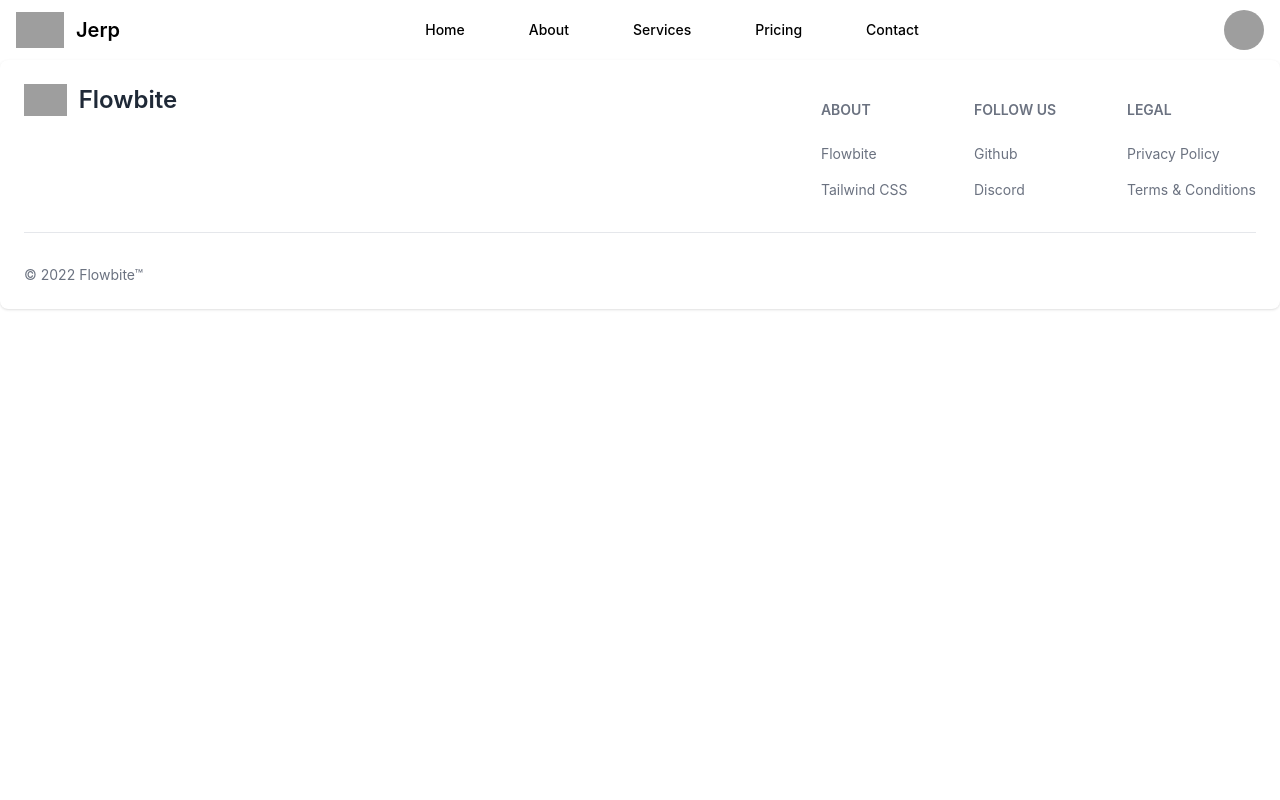
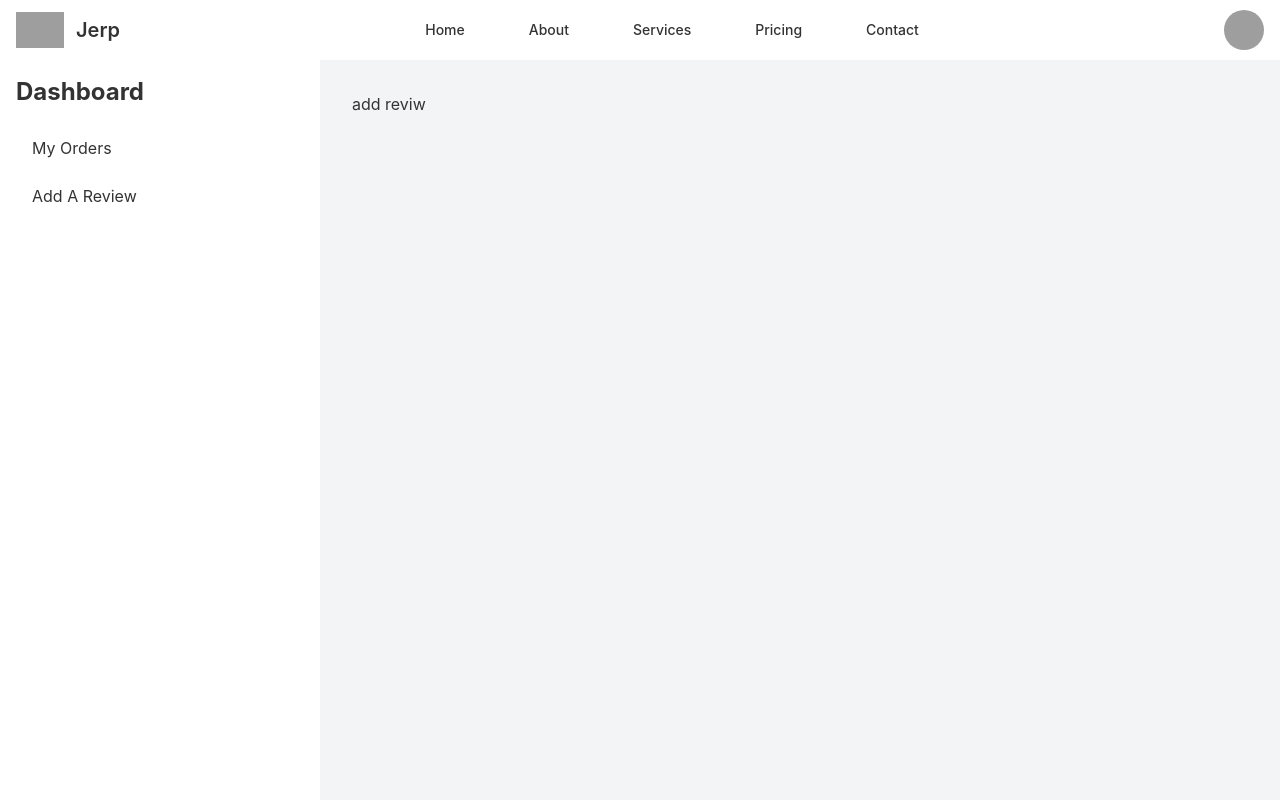
Before and after one commit to osama2kabdullah/jerp-client-side, a React (Create React App) app: page /dashboard/addreview in a window 1280 px wide. Shown: the top 800 px of the page. Built offline with nearby package versions, Linux system fonts and the light colour scheme; no server answers; sample sign-in values are in the browser's storage; grey boxes are pictures that could not be loaded.

Commit message:
dashboard and my orders page setup don with load databse

```diff
--- a/package.json
+++ b/package.json
@@ -6,6 +6,7 @@
     "@testing-library/jest-dom": "^5.16.5",
     "@testing-library/react": "^13.4.0",
     "@testing-library/user-event": "^13.5.0",
+    "daisyui": "^2.31.0",
     "firebase": "^9.11.0",
     "flowbite": "^1.5.3",
     "flowbite-react": "^0.1.12",
--- a/src/App.js
+++ b/src/App.js
@@ -1,31 +1,47 @@
-import './App.css';
-import FooterMe from './pages/FooterMe';
-import Header from './pages/Home/header/Header';
-import Home from './pages/Home/Home';
+import "./App.css";
+import FooterMe from "./pages/FooterMe";
+import Header from "./pages/Home/header/Header";
+import Home from "./pages/Home/Home";
 import { Routes, Route, Link } from "react-router-dom";
-import Login from './pages/login/Login';
-import SignUp from './pages/login/SignUp';
-import FogotPass from './pages/login/FogotPass';
-import ToolsDetails from './pages/Home/Tools/ToolsDetails';
-import RequirAuth from './pages/shared/RequireAuth';
-import { useEffect } from 'react';
+import Login from "./pages/login/Login";
+import SignUp from "./pages/login/SignUp";
+import FogotPass from "./pages/login/FogotPass";
+import ToolsDetails from "./pages/Home/Tools/ToolsDetails";
+import RequirAuth from "./pages/shared/RequireAuth";
+import { useEffect } from "react";
+import Dashboard from "./pages/dashboard/Dashboard";
+import MyOrders from "./pages/dashboard/MyOrders/MyOrders";
+import AddReview from "./pages/dashboard/AddReview";
 
 function App() {
-
   return (
     <div>
       <Header></Header>
       <Routes>
-        <Route path='/' element={<Home></Home>}></Route>
-        <Route path='/login' element={<Login></Login>}></Route>
-        <Route path='/signup' element={<SignUp></SignUp>}></Route>
-        <Route path='/forgotpassword' element={<FogotPass></FogotPass>}></Route>
-        <Route path='/forgotpassword' element={<FogotPass></FogotPass>}></Route>
-        <Route path='/productdetail/:id' element={
-          <RequirAuth>
-        <ToolsDetails></ToolsDetails>
-        </RequirAuth>
-        }></Route>
+        <Route path="/" element={<Home></Home>}></Route>
+        <Route path="/login" element={<Login></Login>}></Route>
+        <Route path="/signup" element={<SignUp></SignUp>}></Route>
+        <Route path="/forgotpassword" element={<FogotPass></FogotPass>}></Route>
+        <Route path="/forgotpassword" element={<FogotPass></FogotPass>}></Route>
+        <Route
+          path="/productdetail/:id"
+          element={
+            <RequirAuth>
+              <ToolsDetails></ToolsDetails>
+            </RequirAuth>
+          }
+        ></Route>
+        <Route
+          path="/dashboard"
+          element={
+            <RequirAuth>
+              <Dashboard></Dashboard>
+            </RequirAuth>
+          }
+        >
+          <Route path="" element={<MyOrders></MyOrders>}></Route>
+          <Route path="addreview" element={<AddReview></AddReview>}></Route>
+        </Route>
       </Routes>
       <FooterMe></FooterMe>
     </div>
--- /dev/null
+++ b/src/pages/Home/header/DropdownLinks.js
@@ -0,0 +1,21 @@
+import { Dropdown } from "flowbite-react";
+import React from "react";
+import { Link } from "react-router-dom";
+
+const DropdownLinks = () => {
+  return (
+    <>
+      <Dropdown.Item>
+        <Link to='/dashboard'>Dashboard</Link>
+      </Dropdown.Item>
+      <Dropdown.Item>
+        <Link>Settings</Link>
+      </Dropdown.Item>
+      <Dropdown.Item>
+        <Link>Earnings</Link>
+      </Dropdown.Item>
+    </>
+  );
+};
+
+export default DropdownLinks;
--- a/src/pages/Home/header/Header.js
+++ b/src/pages/Home/header/Header.js
@@ -23,7 +23,7 @@ const Header = () => {
       </Navbar.Brand>
       {
         user ?
-        <UserAvatar></UserAvatar>
+        <UserAvatar user={user}></UserAvatar>
         :
         <div className="flex md:order-2">
         <Link to="/login">
--- a/src/pages/Home/header/UserAvatar.js
+++ b/src/pages/Home/header/UserAvatar.js
@@ -2,8 +2,10 @@ import { Avatar, Dropdown, Navbar } from 'flowbite-react';
 import React from 'react';
 import { signOut } from "firebase/auth";
 import auth from '../../../firebase.init';
+import DropdownLinks from './DropdownLinks';
 
-const UserAvatar = () => {
+const UserAvatar = ({user}) => {
+  const {displayName, email} = user;
     return (
   <div className="flex md:order-2">
     <Dropdown
@@ -13,21 +15,13 @@ const UserAvatar = () => {
     >
       <Dropdown.Header>
         <span className="block text-sm">
-          Bonnie Green
+          {displayName}
         </span>
         <span className="block truncate text-sm font-medium">
-          name@flowbite.com
+          {email}
         </span>
       </Dropdown.Header>
-      <Dropdown.Item>
-        Dashboard
-      </Dropdown.Item>
-      <Dropdown.Item>
-        Settings
-      </Dropdown.Item>
-      <Dropdown.Item>
-        Earnings
-      </Dropdown.Item>
+      <DropdownLinks></DropdownLinks>
       <Dropdown.Divider />
       <Dropdown.Item>
         <button onClick={()=>signOut(auth).then(()=>localStorage.removeItem('access_token'))}>Sign out</button>
--- /dev/null
+++ b/src/pages/dashboard/AddReview.js
@@ -0,0 +1,11 @@
+import React from 'react';
+
+const AddReview = () => {
+    return (
+        <div>
+            add reviw
+        </div>
+    );
+};
+
+export default AddReview;
--- /dev/null
+++ b/src/pages/dashboard/Dashboard.js
@@ -0,0 +1,31 @@
+import { Sidebar } from "flowbite-react";
+import React from "react";
+import { Link, Outlet } from "react-router-dom";
+
+const Dashboard = () => {
+  return (
+    <div className="drawer drawer-mobile">
+  <input id="my-drawer-2" type="checkbox" className="drawer-toggle" />
+  <div className="drawer-content p-8 bg-gray-100">
+    {/* <!-- Page content here --> */}
+    <label htmlFor="my-drawer-2" className="btn text-black hover:text-white bg-transparent fixed h-12 w-12 bottom-12 border rounded-full drawer-button lg:hidden"><svg xmlns="http://www.w3.org/2000/svg" fill="none" viewBox="0 0 24 24" strokeWidth={1.5} stroke="currentColor" className="w-6 h-6">
+  <path strokeLinecap="round" strokeLinejoin="round" d="M10.5 19.5L3 12m0 0l7.5-7.5M3 12h18" />
+</svg>
+</label>
+  <Outlet></Outlet>
+
+  </div>
+  <div className="drawer-side">
+    <label htmlFor="my-drawer-2" className="drawer-overlay"></label>
+    <ul className="menu p-4 overflow-y-auto w-80 bg-base-100 text-base-content">
+      {/* <!-- Sidebar content here --> */}
+      <h2 className="text-2xl font-bold mb-4">Dashboard</h2>
+      <li><Link to='/dashboard'>My Orders</Link></li>
+      <li><Link to='/dashboard/addreview'>Add A Review</Link></li>
+    </ul>
+  </div>
+</div>
+  );
+};
+
+export default Dashboard;
--- /dev/null
+++ b/src/pages/dashboard/MyOrders/MyOrders.js
@@ -0,0 +1,46 @@
+import { Table } from "flowbite-react";
+import React from "react";
+import { useQuery } from "react-query";
+import FullPageLoading from "../../shared/FullPageLoading";
+import TableRowMe from "./TableRowMe";
+
+const MyOrders = () => {
+  const { data, isLoading } = useQuery("myorders", () =>
+    fetch("http://localhost:5000/myorders", {
+      method: "GET",
+      headers: {
+        authorization: `Bearer ${localStorage.getItem("access_token")}`,
+      },
+    }).then((res) => res.json())
+  );
+  if (isLoading) {
+    return <FullPageLoading></FullPageLoading>;
+  }
+
+  console.log(data.orderlist);
+  return (
+    <div>
+      <h2 className="text-xl font-bold mb-4">Manage Orders</h2>
+      <Table striped={true}>
+        <Table.Head>
+          <Table.HeadCell>Product name</Table.HeadCell>
+          <Table.HeadCell>Order Quantity</Table.HeadCell>
+          <Table.HeadCell>Total Price</Table.HeadCell>
+          <Table.HeadCell>
+            <span className="sr-only">Edit</span>
+          </Table.HeadCell>
+          <Table.HeadCell>
+            <span className="sr-only">Pay</span>
+          </Table.HeadCell>
+        </Table.Head>
+        <Table.Body className="divide-y">
+            {
+                data.orderlist.map(order=><TableRowMe order={order}></TableRowMe>)
+            }
+        </Table.Body>
+      </Table>
+    </div>
+  );
+};
+
+export default MyOrders;
--- /dev/null
+++ b/src/pages/dashboard/MyOrders/TableRowMe.js
@@ -0,0 +1,29 @@
+import { Button, Table } from "flowbite-react";
+import React from "react";
+
+const TableRowMe = ({ order }) => {
+  console.log(order);
+  const { productName, productQuantity, totalPrice } = order;
+  return (
+    <Table.Row className="bg-white dark:border-gray-700 dark:bg-gray-800">
+      <Table.Cell className="whitespace-nowrap font-medium text-gray-900 dark:text-white">
+        {productName}
+      </Table.Cell>
+      <Table.Cell>{productQuantity}</Table.Cell>
+      <Table.Cell>${totalPrice}</Table.Cell>
+      <Table.Cell>
+        <a
+          href="/tables"
+          className="font-medium text-blue-600 hover:underline dark:text-blue-500"
+        >
+          Edit
+        </a>
+      </Table.Cell>
+      <Table.Cell>
+        <Button color="purple" size="xs">Pay</Button>
+      </Table.Cell>
+    </Table.Row>
+  );
+};
+
+export default TableRowMe;
--- a/tailwind.config.js
+++ b/tailwind.config.js
@@ -7,6 +7,21 @@ module.exports = {
     extend: {},
   },
   plugins: [
-    require('flowbite/plugin')
+    require('flowbite/plugin'),
+    require("daisyui"),
   ],
+  daisyui: {
+    themes: [
+      {
+        mytheme: {
+          primary: "#a991f7",
+          secondary: "#f6d860",
+          accent: "#37cdbe",
+          neutral: "#3d4451",
+          "base-100": "#ffffff",
+        },
+      },
+      "cupcake",
+    ],
+  },
 }
```
Also changed, not shown: 1 other file (tests, documents, lock files or other folders).
